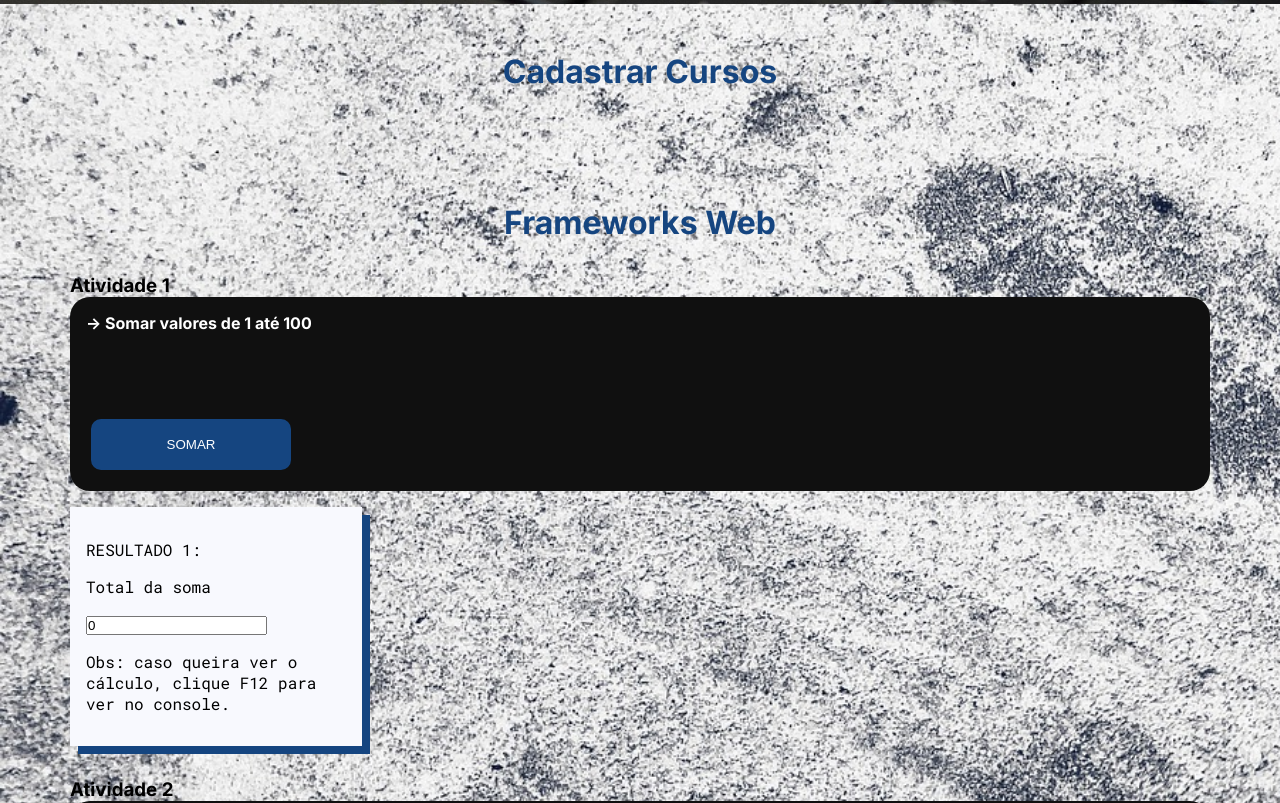
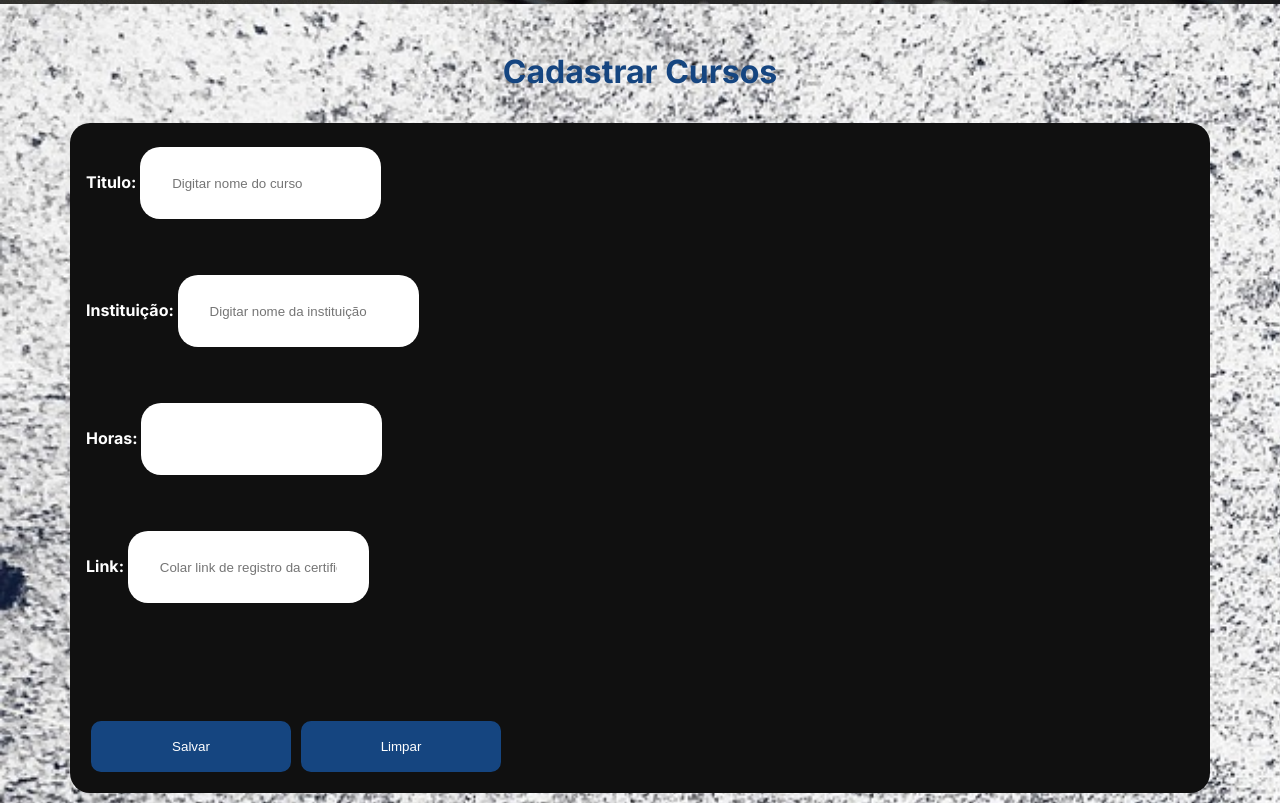
Before and after one commit to juniorsmartins/portfolio-com-angular, an Angular app in the folder portfolio/: page / in a window 1280 px wide. Shown: the part 457-1260 px from the top of the page. Built offline with nearby package versions, Linux system fonts and the light colour scheme.

Commit message:
Processo de construção do formulário de cadastro de cursos.

```diff
--- a/portfolio/src/app/componentes/especificos/cadastrar-cursos/cadastrar-cursos.component.html
+++ b/portfolio/src/app/componentes/especificos/cadastrar-cursos/cadastrar-cursos.component.html
@@ -5,7 +5,24 @@
   </header>
 
   <main>
-
+    <form class="form">
+      <label for="titulo"> Titulo:
+        <input id="titulo" class="input" type="text" name="modelo-card" placeholder="Digitar nome do curso">
+      </label>
+      <label for="instituicao"> Instituição:
+        <input id="instituicao" class="input" type="text" name="modelo-card" placeholder="Digitar nome da instituição">
+      </label>
+      <label for="horas"> Horas:
+        <input id="horas" class="input" type="number" name="modelo-card">
+      </label>
+      <label for="linkCertificado"> Link:
+        <input id="linkCertificado" class="input" type="text" name="modelo-card" placeholder="Colar link de registro da certificação">
+      </label>
+      <div>
+        <button class="botao">Salvar</button>
+        <button class="botao">Limpar</button>
+      </div>
+    </form>
   </main>
 
 </section>
```
